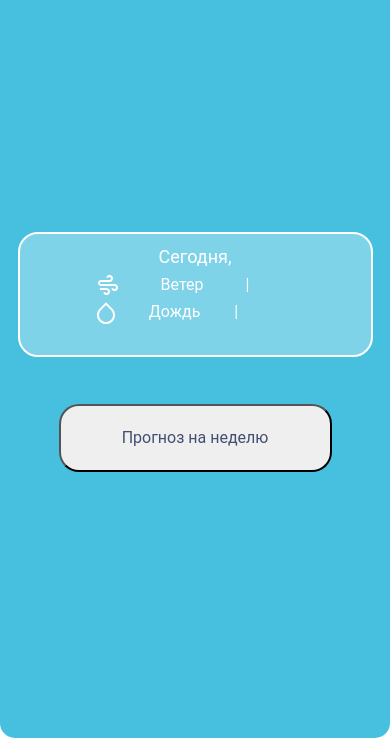
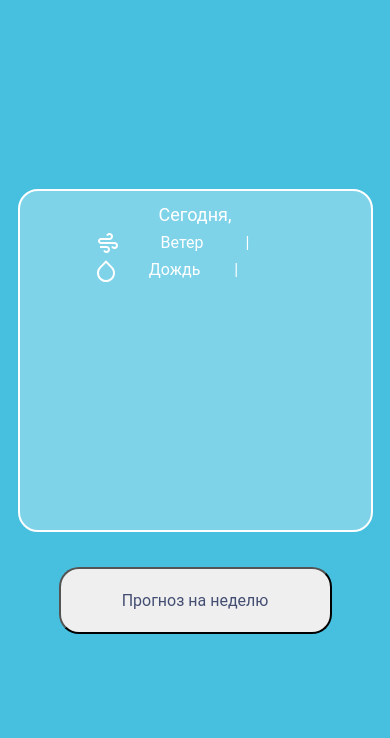
Before and after one commit to Azim-941223/weather-app, a plain HTML site: page index.html in a window 390 px wide. Shown: the part 106-844 px from the top of the page. Drawn offline with Linux system fonts and the light colour scheme; no server answers.

Commit message:
added: media request

```diff
--- a/script.js
+++ b/script.js
@@ -16,11 +16,9 @@ let url = `https://api.openweathermap.org/data/2.5/onecall?lat=${lat}&lon=${lon}
 manager(url)
 
 $select.addEventListener('change', function(){
-    console.log($select.selectedIndex)
     let index = $select.selectedIndex
     lat = city[index].lat
     lon = city[index].lon
-    console.log(lat,lon)
     let url = `https://api.openweathermap.org/data/2.5/onecall?lat=${lat}&lon=${lon}&units=metric&lang=ru&appid=${key}`
     manager(url)
 })
--- a/style.css
+++ b/style.css
@@ -5,8 +5,7 @@
     font-weight: 400;
     color: #fff;
 }
-
-.main{
+body{
     margin-left: auto;
     margin-right: auto;
     width: 100%;
@@ -14,6 +13,9 @@
     background-color: #47BFDF;
     border-radius: 15px;
 }
+/* .main{
+
+} */
 
 /* --------------------header--------------------- */
 header{
@@ -52,10 +54,18 @@ select{
 /* ---------------main---------------- */
 .sun{
     text-align: center;
-    height: 30vh;
+    height: 20vh;
 }
+@media(max-width:576px){
+    .sun{
+        height: 25vh;
+    }
+}
+
+
+
 .sun img{
-    height: 30vh
+    height: 20vh
 }
 
 .info{
@@ -64,6 +74,12 @@ select{
     border-radius: 20px;
     padding-top: 3%;
     padding-bottom: 8%;
+    height: 30vh;
+}
+@media(max-width:576px){
+    .info{
+        height: 35vh;
+    }
 }
 .info_data{
     text-align: center;
@@ -88,6 +104,7 @@ select{
     line-height: 30px;
     text-shadow: -2px 3px 1px rgba(0, 0, 0, 0.3);
 }
+
 .wind{
     display: flex;
     width: 55%;
@@ -108,11 +125,15 @@ select{
 
 .nuv{
     text-align: center;
-    margin-top: 7%;
+    margin-top: 3%;
+}
+@media(max-width:576px){
+    .nuv{
+        margin-top: 9%;
+    }
 }
 
 button{
-    margin-top: 5%;
     width: 70%;
     height: 8vh;
     border-radius: 20px;
```
